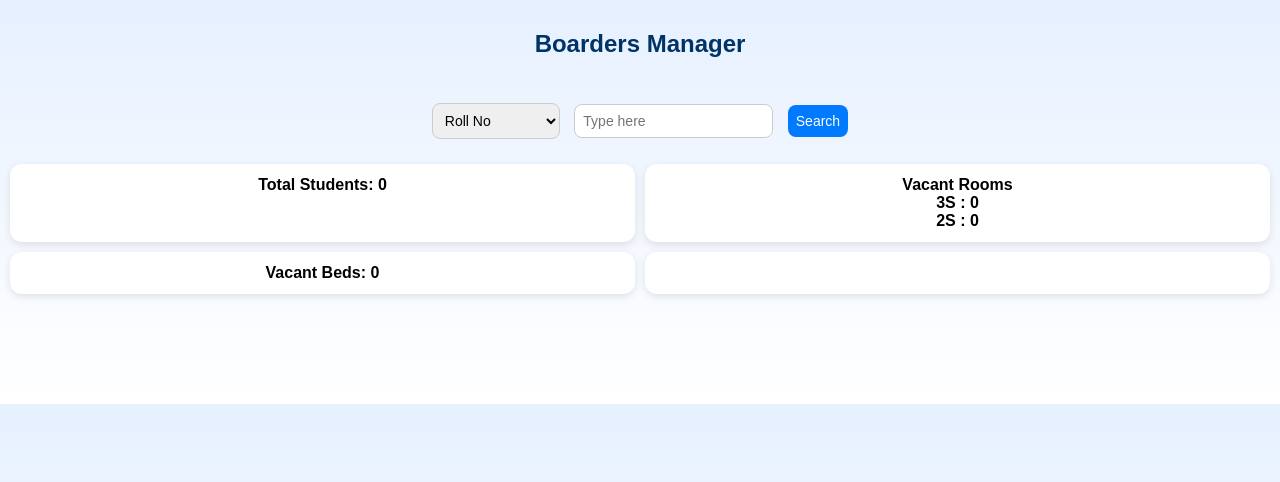
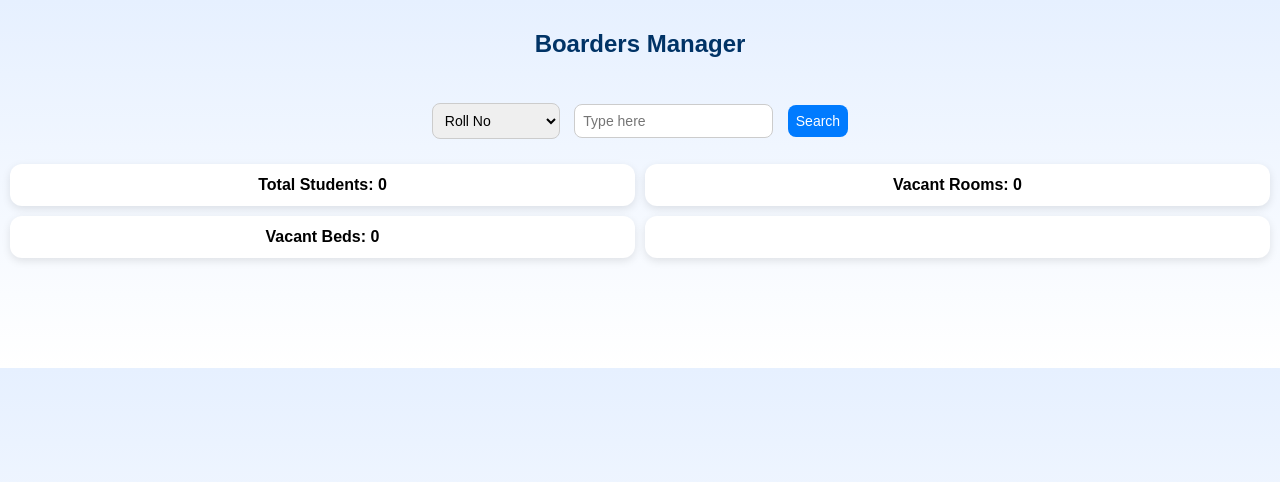
Before and after one commit to BiswaKiit/boarders-manager, a Flask app: page / in a window 1280 px wide. Shown: the top 482 px of the page. Run offline with Flask 3, Linux system fonts and the light colour scheme; data that the repository does not hold is empty; some libraries are stand-ins or nearby versions.

Commit message:
Add files via upload

```diff
--- a/templates/index.html
+++ b/templates/index.html
@@ -1,5 +1,4 @@
 <!DOCTYPE html>
-
 <html>
 <head>
 <title>Boarders Manager</title>
@@ -10,7 +9,7 @@
 
 <style>
 body{
-font-family:Arial;
+    font-family: Arial;
     margin:0;
     background:linear-gradient(to bottom,#e6f0ff,#ffffff);
     padding-bottom:80px;
@@ -50,7 +49,7 @@ padding:10px;
 }
 
 .card-stat{
-background:#fff;
+    background:#ffffff;
     padding:12px;
     border-radius:12px;
     text-align:center;
@@ -96,6 +95,7 @@ text-decoration:none;
     color:black;
 }
 
+/* ===== POPUP MODAL ===== */
 .modal{
     display:none;
     position:fixed;
@@ -124,7 +124,6 @@ color:red;
     font-weight:bold;
 }
 </style>
-
 </head>
 
 <body>
@@ -132,7 +131,6 @@ font-weight:bold;
 <h2>Boarders Manager</h2>
 
 <div class="search-box">
-
 <select id="searchBy">
 <option value="roll">Roll No</option>
 <option value="room">Room No</option>
@@ -144,25 +142,14 @@ font-weight:bold;
 
 <input type="text" id="searchInput" placeholder="Type here"
 onkeypress="if(event.key==='Enter'){search();}">
-
 <button onclick="search()">Search</button>
-
 </div>
 
 <div class="dashboard">
-
 <div class="card-stat" id="totalStudents">Total Students: 0</div>
-
-<div class="card-stat" id="vacRooms">
-Vacant Rooms<br>
-<span id="vacRooms3S">3S : 0</span><br>
-<span id="vacRooms2S">2S : 0</span>
-</div>
-
+<div class="card-stat" id="vacRooms">Vacant Rooms: 0</div>
 <div class="card-stat" id="vacBeds">Vacant Beds: 0</div>
-
 <div class="card-stat" id="yearStats">Year Stats</div>
-
 </div>
 
 <div class="results" id="results"></div>
@@ -172,6 +159,7 @@ Created by: Biswa Ranjan Mishra
 <a href="/admin">Admin</a>
 </div>
 
+<!-- ===== POPUP ===== -->
 <div class="modal" id="popupModal">
   <div class="modal-content">
     <span class="close-btn" onclick="closePopup()">X</span>
@@ -182,90 +170,40 @@ Created by: Biswa Ranjan Mishra
 
 <script>
 
-let vacantRoomsList=[]
-let vacantBedsList=[]
-
-function loadDashboard(){
-
-fetch("/students")
-.then(res=>res.json())
-.then(data=>{
-
-vacantRoomsList=data.vacant_rooms
-vacantBedsList=data.vacant_beds
-
-document.getElementById("totalStudents").innerText=
-"Total Students: "+data.total_students
-
-// UNIQUE ROOM LOGIC
-
-let rooms3S=new Set()
-let rooms2S=new Set()
-
-data.students.forEach(s=>{
-
-if(s.name.toUpperCase().includes("VACANT ROOM")){
-
-if(s.room_type==="3S"){
-rooms3S.add(s.room)
-}
-
-if(s.room_type==="2S"){
-rooms2S.add(s.room)
-}
-
-}
-
-})
-
-document.getElementById("vacRooms3S").innerText=
-"3S : "+rooms3S.size
-
-document.getElementById("vacRooms2S").innerText=
-"2S : "+rooms2S.size
-
-document.getElementById("vacBeds").innerText=
-"Vacant Beds: "+vacantBedsList.length
-
-let yearText=""
-
-for(let y in data.year_count){
-yearText+=y+": "+data.year_count[y]+" | "
-}
-
-document.getElementById("yearStats").innerText=yearText
-
-showStudents(data.students)
-
-})
-
-}
+let vacantRoomsList = [];
+let vacantBedsList = [];
 
 function search(){
-
-const searchBy=document.getElementById("searchBy").value
-const input=document.getElementById("searchInput")
-const query=input.value
+const searchBy=document.getElementById("searchBy").value;
+const input=document.getElementById("searchInput");
+const query=input.value;
 
 fetch(`/students?search_by=${searchBy}&query=${query}`)
 .then(res=>res.json())
 .then(data=>{
 
-showStudents(data.students)
+vacantRoomsList = data.vacant_rooms;
+vacantBedsList = data.vacant_beds;
 
-input.value=""
+document.getElementById("vacRooms").innerText =
+"Vacant Rooms: " + vacantRoomsList.length;
 
-})
+document.getElementById("vacBeds").innerText =
+"Vacant Beds: " + vacantBedsList.length;
 
+document.getElementById("totalStudents").innerText =
+"Total Students: " + data.total_students;
+
+let yearText="";
+for(let y in data.year_count){
+yearText += y + ": " + data.year_count[y] + " | ";
 }
+document.getElementById("yearStats").innerText = yearText;
 
-function showStudents(list){
+const container=document.getElementById("results");
+container.innerHTML="";
 
-const container=document.getElementById("results")
-container.innerHTML=""
-
-list.forEach(s=>{
-
+data.students.forEach(s=>{
 container.innerHTML+=`
 <div class="card">
 <div><span class="label">Roll:</span> ${s.roll}</div>
@@ -283,39 +221,38 @@ container.innerHTML+=`
 <div><span class="label">Mentor Mobile:</span> ${s.mentor_contact}</div>
 <div><span class="label">Mentor Email:</span> ${s.mentor_email}</div>
 </div>
-`
-})
+`;
+});
 
+input.value="";
+});
 }
 
-function showPopup(title,list){
+function showPopup(title, list){
+document.getElementById("popupTitle").innerText = title;
 
-document.getElementById("popupTitle").innerText=title
-
-if(list.length===0){
-document.getElementById("popupBody").innerHTML="No data available"
-}
-else{
-document.getElementById("popupBody").innerHTML=list.join("<br>")
+if(list.length === 0){
+document.getElementById("popupBody").innerHTML = "No data available";
+} else {
+document.getElementById("popupBody").innerHTML = list.join("<br>");
 }
 
-document.getElementById("popupModal").style.display="flex"
-
+document.getElementById("popupModal").style.display="flex";
 }
 
 function closePopup(){
-document.getElementById("popupModal").style.display="none"
+document.getElementById("popupModal").style.display="none";
 }
 
-document.getElementById("vacRooms").onclick=function(){
-showPopup("Vacant Rooms",vacantRoomsList)
-}
+document.getElementById("vacRooms").onclick = function(){
+showPopup("Vacant Rooms", vacantRoomsList);
+};
 
-document.getElementById("vacBeds").onclick=function(){
-showPopup("Vacant Beds",vacantBedsList)
-}
+document.getElementById("vacBeds").onclick = function(){
+showPopup("Vacant Beds", vacantBedsList);
+};
 
-loadDashboard()
+search();
 
 </script>
 
```
Lines whose indentation alone changed are shown as unchanged.
